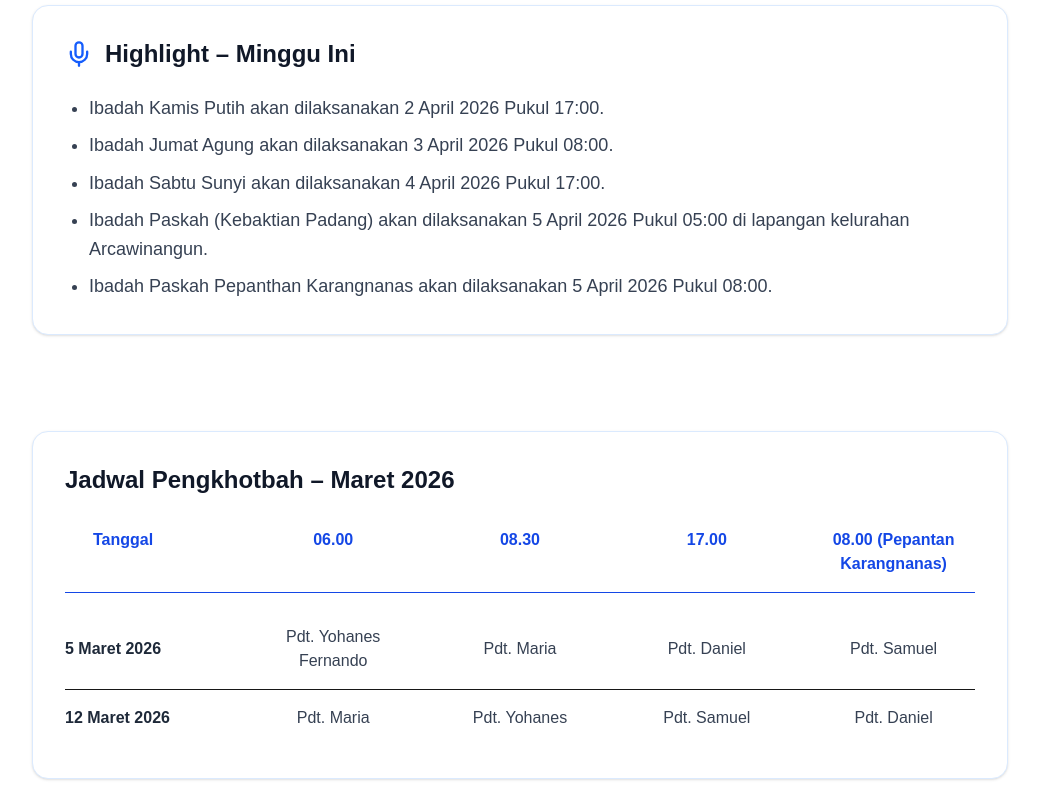
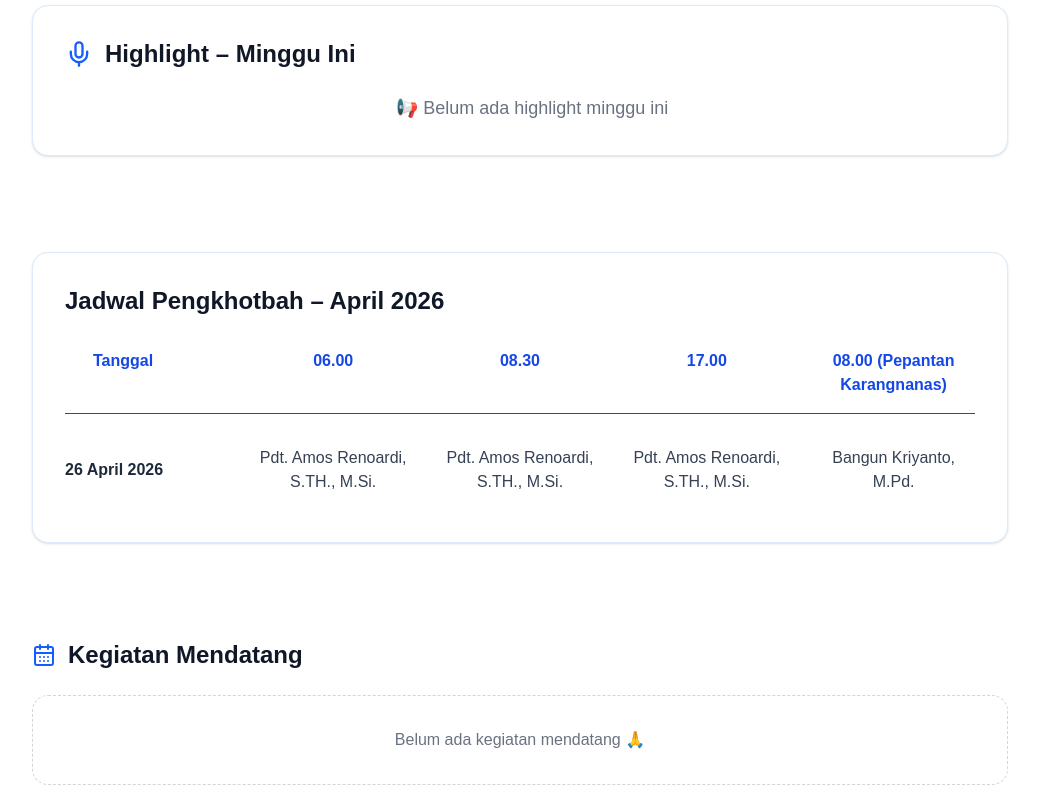
Before and after one commit to jeanAlexsander/gkj-arcawinangun, a Next.js app: page /pengumuman in a window 1280 px wide. Shown: the part 440-1240 px from the top of the page, without its empty margins (120-1159 px from the left). Built offline with nearby package versions, Linux system fonts and the light colour scheme.

Commit message:
fix title in layout.js

```diff
--- a/src/app/layout.js
+++ b/src/app/layout.js
@@ -15,7 +15,7 @@ const geistMono = Geist_Mono({
 });
 
 export const metadata = {
-  title: "GKJ Arcawinangun - Gereja di Purwokerto",
+  title: "GKJ Arcawinangun Purwokerto - Gereja Kristen Jawa",
   description:
     "Website resmi Gereja Kristen Jawa (GKJ) Arcawinangun. Berisi jadwal ibadah, pengumuman gereja, dan informasi pelayanan.",
   keywords: [
@@ -31,7 +31,7 @@ export const metadata = {
   },
 
   openGraph: {
-    title: "GKJ Arcawinangun - Gereja di Purwokerto",
+    title: "GKJ Arcawinangun Purwokerto - Gereja Kristen Jawa",
     description:
       "Website resmi Gereja Kristen Jawa Arcawinangun berisi jadwal ibadah dan informasi pelayanan gereja.",
     url: "https://gkj-arcawinangun.vercel.app",
--- a/src/app/page.js
+++ b/src/app/page.js
@@ -56,7 +56,7 @@ export default function Home() {
             Highlight Minggu Ini
           </h2>
 
-          <div className="grid md:grid-cols-3 gap-6">
+          {/* <div className="grid md:grid-cols-3 gap-6">
             {[
               "Ibadah Kamis Putih akan dilaksanakan 2 April 2026 Pukul 17:00.",
               "Ibadah Jumat Agung akan dilaksanakan 3 April 2026 Pukul 08:00.",
@@ -74,7 +74,7 @@ export default function Home() {
                 <p className="text-gray-700">{item}</p>
               </motion.div>
             ))}
-          </div>
+          </div> */}
 
           <div className="text-center mt-10">
             <Link
--- a/src/app/pelayanan/page.js
+++ b/src/app/pelayanan/page.js
@@ -34,7 +34,7 @@ const pelayanans = [
     icon: Monitor,
     items: [
       "Sekretariat Gereja",
-      "Multimedia & IT",
+      "Multimedia",
       "Dokumentasi",
       "Perlengkapan & Kebersihan",
     ],
--- a/src/app/pengumuman/page.js
+++ b/src/app/pengumuman/page.js
@@ -28,6 +28,17 @@ export default function PengumumanPage() {
       file: "/lentera-januari-2026.pdf",
       image: "/lentera-januari.jpg",
     },
+  ];
+  const highlights = [
+    // "Ibadah Kamis Putih akan dilaksanakan 2 April 2026 Pukul 17:00.",
+    // "Ibadah Jumat Agung akan dilaksanakan 3 April 2026 Pukul 08:00.",
+    // "Ibadah Sabtu Sunyi akan dilaksanakan 4 April 2026 Pukul 17:00.",
+    // "Ibadah Paskah (Kebaktian Padang) akan dilaksanakan 5 April 2026 Pukul 05:00 di lapangan kelurahan Arcawinangun.",
+    // "Ibadah Paskah Pepanthan Karangnanas akan dilaksanakan 5 April 2026 Pukul 08:00.",
+  ];
+  const events = [
+    // { title: "Retret Pemuda", date: "25 Maret 2026" },
+    // { title: "Perayaan Paskah", date: "31 Maret 2026" },
   ];
   return (
     <main className="bg-white space-y-24">
@@ -63,23 +74,13 @@ export default function PengumumanPage() {
           </h2>
 
           <ul className="list-disc list-outside pl-6 text-lg text-gray-700 leading-relaxed space-y-2">
-            <li>
-              Ibadah Kamis Putih akan dilaksanakan 2 April 2026 Pukul 17:00.
+            {highlights.length > 0 ? (
+              highlights.map((item, index) => <li key={index}>{item}</li>)
+            ) : (
+              <li className="list-none text-center text-gray-500">
+                📢 Belum ada highlight minggu ini
               </li>
-            <li>
-              Ibadah Jumat Agung akan dilaksanakan 3 April 2026 Pukul 08:00.
-            </li>
-            <li>
-              Ibadah Sabtu Sunyi akan dilaksanakan 4 April 2026 Pukul 17:00.
-            </li>
-            <li>
-              Ibadah Paskah (Kebaktian Padang) akan dilaksanakan 5 April 2026
-              Pukul 05:00 di lapangan kelurahan Arcawinangun.
-            </li>
-            <li>
-              Ibadah Paskah Pepanthan Karangnanas akan dilaksanakan 5 April 2026
-              Pukul 08:00.
-            </li>
+            )}
           </ul>
         </motion.div>
       </section>
@@ -94,7 +95,7 @@ export default function PengumumanPage() {
           className="bg-white border border-blue-100 rounded-2xl p-8 shadow-sm"
         >
           <h2 className="text-2xl font-bold text-gray-900 mb-8">
-            Jadwal Pengkhotbah – Maret 2026
+            Jadwal Pengkhotbah – April 2026
           </h2>
 
           {/* HEADER JAM (HANYA SEKALI) */}
@@ -113,21 +114,12 @@ export default function PengumumanPage() {
               <div>
                 {[
                   {
-                    tanggal: "5 Maret 2026",
+                    tanggal: "26 April 2026",
                     pendeta: [
-                      "Pdt. Yohanes Fernando",
-                      "Pdt. Maria",
-                      "Pdt. Daniel",
-                      "Pdt. Samuel",
-                    ],
-                  },
-                  {
-                    tanggal: "12 Maret 2026",
-                    pendeta: [
-                      "Pdt. Maria",
-                      "Pdt. Yohanes",
-                      "Pdt. Samuel",
-                      "Pdt. Daniel",
+                      "Pdt. Amos Renoardi, S.TH., M.Si.",
+                      "Pdt. Amos Renoardi, S.TH., M.Si.",
+                      "Pdt. Amos Renoardi, S.TH., M.Si.",
+                      "Bangun Kriyanto, M.Pd.",
                     ],
                   },
                 ].map((item, index) => (
@@ -168,10 +160,8 @@ export default function PengumumanPage() {
           </h2>
 
           <div className="grid md:grid-cols-2 gap-6">
-            {[
-              { title: "Retret Pemuda", date: "25 Maret 2026" },
-              { title: "Perayaan Paskah", date: "31 Maret 2026" },
-            ].map((item, index) => (
+            {events.length > 0 ? (
+              events.map((item, index) => (
                 <motion.div
                   key={item.title}
                   initial={{ opacity: 0, y: 25 }}
@@ -183,7 +173,12 @@ export default function PengumumanPage() {
                   <h3 className="font-semibold text-lg mb-2">{item.title}</h3>
                   <p className="text-gray-600">{item.date}</p>
                 </motion.div>
-            ))}
+              ))
+            ) : (
+              <div className="col-span-2 text-center border border-dashed border-gray-300 p-8 rounded-2xl">
+                <p className="text-gray-500">Belum ada kegiatan mendatang 🙏</p>
+              </div>
+            )}
           </div>
         </motion.div>
       </section>
```
Lines whose indentation alone changed are shown as unchanged.
